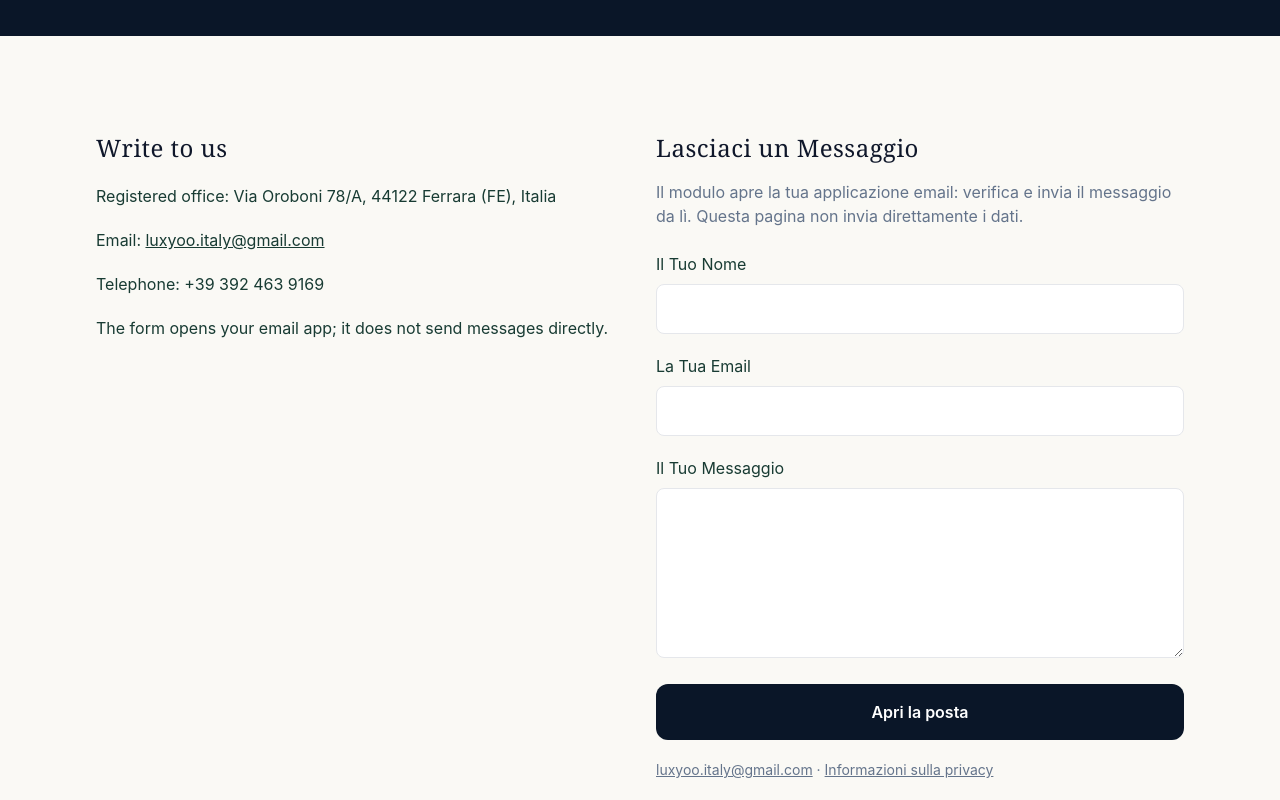
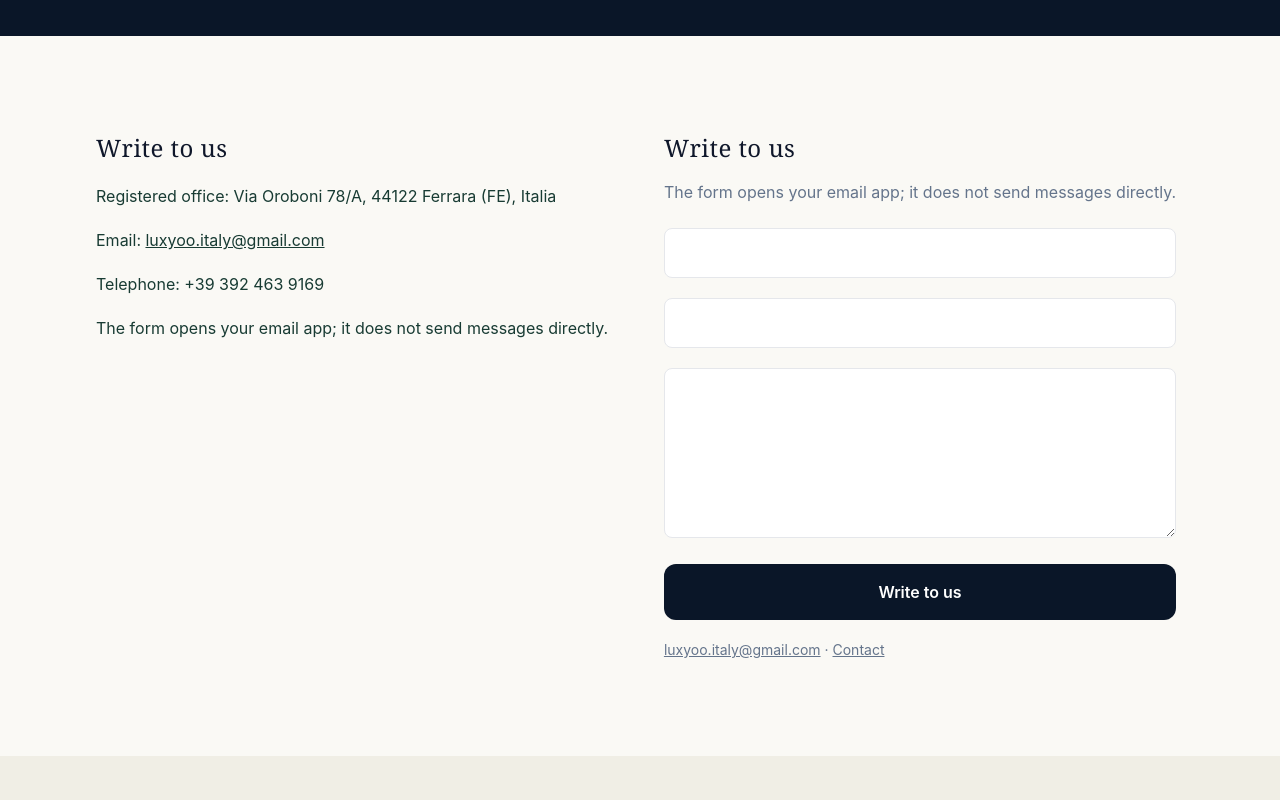
Before and after one commit to utopia013-droid/ciaomind-website, a Next.js app: page /en/contact/ in a window 1280 px wide. Shown: the part 320-1120 px from the top of the page. Built offline with nearby package versions, Linux system fonts and the light colour scheme.

Commit message:
Localize contact form fields and notices across eight languages

```diff
--- a/components/ContactForm.tsx
+++ b/components/ContactForm.tsx
@@ -1,22 +1,23 @@
+import { innerPageLocales } from '@/data/inner-page-locales';
 'use client';
 import { useState } from 'react';
 import { useTranslations } from 'next-intl';
 import { company } from '@/data/company';
 export default function ContactForm({ locale }: { locale: string }) {
-  const t = useTranslations('contact'); const [opened, setOpened] = useState(false);
+  const t = useTranslations('contact'); const localized = innerPageLocales[locale as keyof typeof innerPageLocales]?.contact; const label=(key:string,index:number)=>localized?localized[index]:t(key as any); const [opened, setOpened] = useState(false);
   function compose(event: React.FormEvent<HTMLFormElement>) {
     event.preventDefault(); const data = new FormData(event.currentTarget);
     const subject = encodeURIComponent(`CIAOMIND — ${String(data.get('name') ?? '')}`);
-    const body = encodeURIComponent(`${String(data.get('message') ?? '')}\n\n${String(data.get('name') ?? '')}\n${String(data.get('email') ?? '')}`);
+    const body = encodeURIComponent(`${String(data.gelabel('message',5) ?? '')}\n\n${String(data.get('name') ?? '')}\n${String(data.get('email') ?? '')}`);
     window.location.assign(`mailto:${company.email}?subject=${subject}&body=${body}`); setOpened(true);
   }
-  return <div className="card max-w-2xl mx-auto"><h2 className="text-2xl mb-4">{t('message')}</h2><p className="mb-6 text-text-secondary">{t('email_notice')}</p>
+  return <div className="card max-w-2xl mx-auto"><h2 className="text-2xl mb-4">{label('message',5)}</h2><p className="mb-6 text-text-secondary">{label('email_notice',6)}</p>
     <form onSubmit={compose} className="space-y-5">
-      <div><label htmlFor="name" className="block mb-2">{t('your_name')}</label><input id="name" name="name" autoComplete="name" required maxLength={120} className="w-full border rounded-lg p-3" /></div>
-      <div><label htmlFor="email" className="block mb-2">{t('your_email')}</label><input id="email" name="email" type="email" autoComplete="email" required maxLength={254} className="w-full border rounded-lg p-3" /></div>
-      <div><label htmlFor="message" className="block mb-2">{t('your_message')}</label><textarea id="message" name="message" required maxLength={4000} rows={6} className="w-full border rounded-lg p-3" /></div>
-      <button type="submit" className="btn-primary w-full">{t('send')}</button>
-      {opened ? <p role="status" className="text-text-secondary">{t('email_opened')}</p> : null}
-      <p className="text-sm text-text-secondary"><a href={`mailto:${company.email}`} className="underline">{company.email}</a> · <a href={`/${locale}/privacy/`} className="underline">{t('privacy_link')}</a></p>
+      <div><label htmlFor="name" className="block mb-2">{label('your_name',7)}</label><input id="name" name="name" autoComplete="name" required maxLength={120} className="w-full border rounded-lg p-3" /></div>
+      <div><label htmlFor="email" className="block mb-2">{label('your_email',8)}</label><input id="email" name="email" type="email" autoComplete="email" required maxLength={254} className="w-full border rounded-lg p-3" /></div>
+      <div><label htmlFor="message" className="block mb-2">{label('your_message',9)}</label><textarea id="message" name="message" required maxLength={4000} rows={6} className="w-full border rounded-lg p-3" /></div>
+      <button type="submit" className="btn-primary w-full">{label('send',5)}</button>
+      {opened ? <p role="status" className="text-text-secondary">{localized ? localized[6] : t('email_opened')}</p> : null}
+      <p className="text-sm text-text-secondary"><a href={`mailto:${company.email}`} className="underline">{company.email}</a> · <a href={`/${locale}/privacy/`} className="underline">{localized ? localized[0] : t('privacy_link')}</a></p>
     </form></div>;
 }
```
